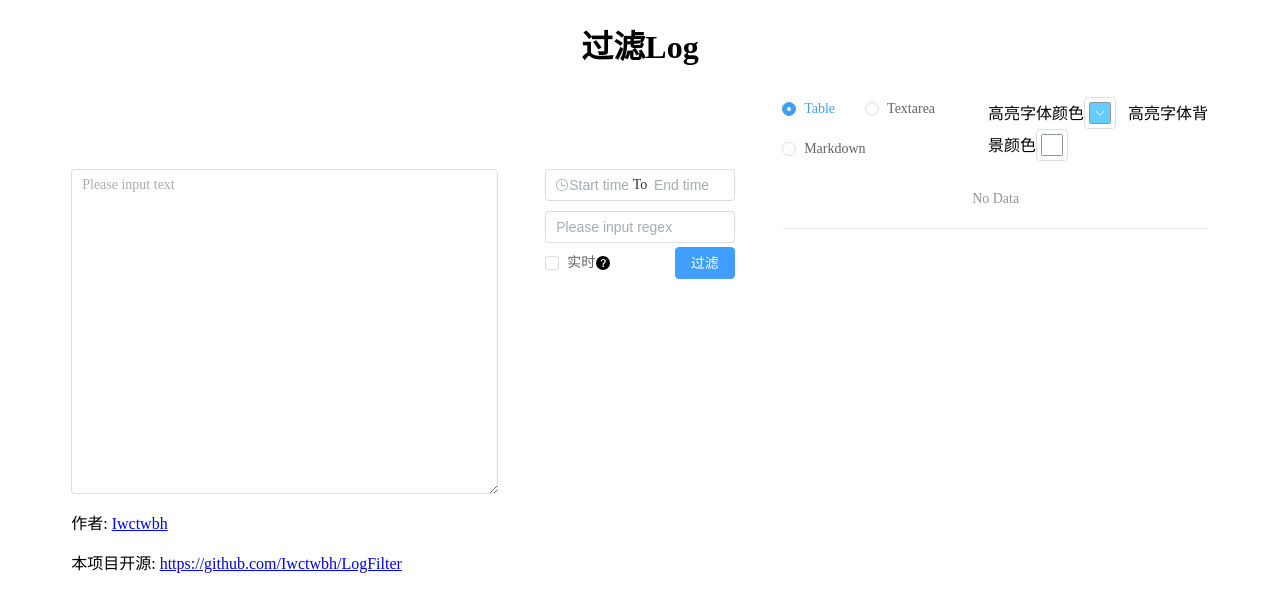
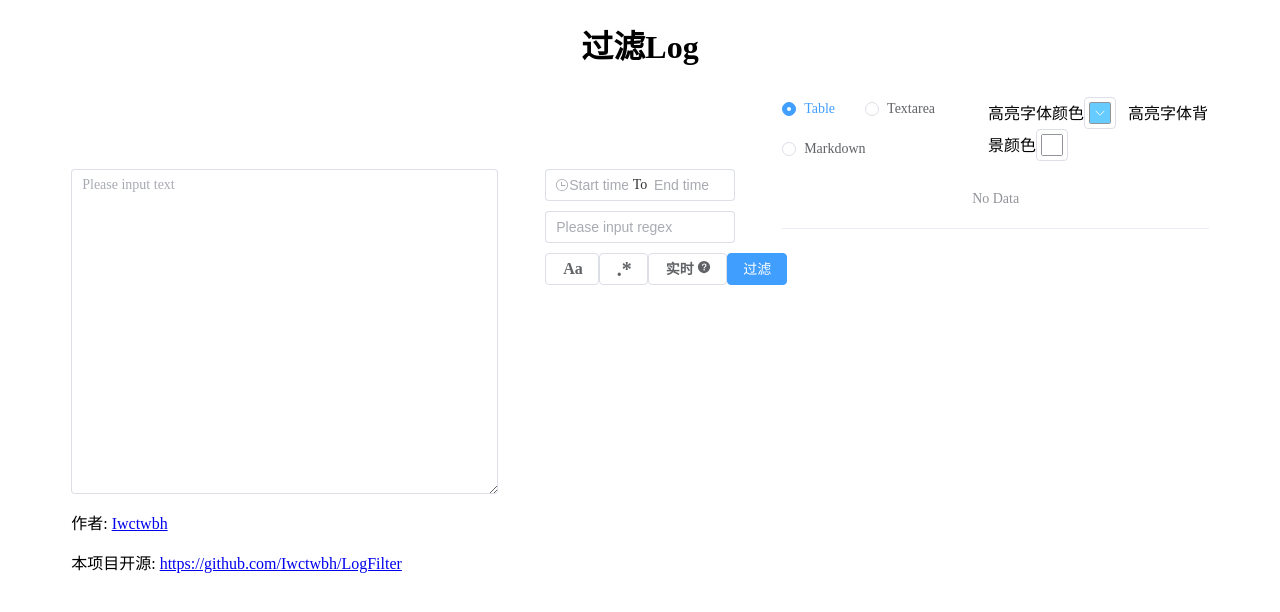
Before and after one commit to Iwctwbh/Tools, a Vue app: page / in a window 1280 px wide. Shown: the top 612 px of the page. Built offline with nearby package versions, Linux system fonts and the light colour scheme.

Commit message:
Update 添加选项（正则、大小写）
Fix
性能改善

```diff
--- a/src/App.vue
+++ b/src/App.vue
@@ -69,27 +69,55 @@
           type="text"
           placeholder="Please input regex"
           @keyup="logFilterForRegex"
+          style="padding-bottom: 10px;"
       />
-      <div style="display: flex; align-items: center;">
+      <div style="display: flex; justify-content: space-between;">
         <el-checkbox
-            v-model="checkboxRealtime"
-            label="实时"
-            size="large"
-        />
+            v-model="isCaseMatch"
+            border
+            class="tools"
+            title="区分大小写"
+        >
+          <strong style="font-size: 16px">
+            Aa
+          </strong>
+        </el-checkbox>
+
+        <el-checkbox
+            v-model="isRegexMatch"
+            border
+            class="tools"
+            title="正则表达式"
+        >
+          <strong style="font-size: 20px;">
+            .*
+          </strong>
+        </el-checkbox>
+
+        <el-checkbox
+            v-model="isRealtime"
+            border
+            class="tools"
+            style="margin-right: 0px"
+            title="实时过滤"
+        >
+          <strong>
+            实时
+          </strong>
           <el-tooltip
               class="box-item"
+              content="性能堪忧"
               effect="dark"
-            content="性能堪忧"
               placement="bottom"
           >
             <el-icon>
               <QuestionFilled/>
             </el-icon>
           </el-tooltip>
-        <div style="flex: 1"></div>
+        </el-checkbox>
         <el-button
-            :disabled="checkboxRealtime"
-            :loading=isLoading
+            :disabled="isRealtime"
+            :loading="isLoading"
             type="primary"
             @click="logFilterForBtn"
         >
@@ -154,7 +182,7 @@ import "md-editor-v3/lib/style.css";
 let sloth: any = {}; // 是否使用命名空间？
 const textareaIn = ref<string>("");
 const textRegex = ref<string>("");
-const checkboxRealtime = ref<boolean>(false);
+const isRealtime = ref<boolean>(false);
 const isLoading = ref<boolean>(false);
 const textareaOut = ref<string>("");
 const datepicker = ref<[Date, Date]>();
@@ -166,6 +194,8 @@ const colorPickerFont = ref<string>("#66CCFF");
 const colorPickerFontBackground = ref<string>("#FFFFFF");
 const reader = ref<string>("Table");
 const tableData = ref<any[]>([]);
+const isCaseMatch = ref<boolean>(false);
+const isRegexMatch = ref<boolean>(false);
 
 const ifTimeSpend = computed<boolean>(() => {
   return timeSpend.value !== "";
@@ -190,7 +220,8 @@ let arrayDisabledSecondsEnd: number[] = [];
 let arrayDatepicker: [Date, Date] = [new Date(), new Date()];
 let dateStart: string = "";
 let dateEnd: string = "";
-let isChanged: boolean = false;
+let isTextareaInOrTimeChange: boolean = false;
+let isRegexChange: boolean = true;
 let isOnlyTime: boolean = false;
 let recognitionTimeStart: number = 0;
 let recognitionTimeEnd: number = 0;
@@ -198,30 +229,31 @@ let recognitionTimeEnd: number = 0;
 // Event
 watch([textareaIn], (): void => {
   mappingData();
-  isChanged = true;
+  isTextareaInOrTimeChange = true;
   arrayTextareaInFilterByTime = [];
-  if (checkboxRealtime.value) {
+  if (isRealtime.value) {
     logFilterForBtn.value();
   }
 });
 
-watch([checkboxRealtime, textRegex], (): void => {
-  regexString = new RegExp(textRegex.value);
-  if (checkboxRealtime.value) {
+watch([isRealtime, textRegex, isCaseMatch, isRegexMatch], (): void => {
+  regexString = new RegExp(textRegex.value, isCaseMatch.value ? "" : "i");
+  isRegexChange = true;
+  if (isRealtime.value) {
     logFilterForBtn.value();
   }
 });
 
 watch([timepicker], (): void => {
-  isChanged = true;
+  isTextareaInOrTimeChange = true;
   arrayTextareaInFilterByTime = [];
-  if (checkboxRealtime.value) {
+  if (isRealtime.value) {
     logFilterForBtn.value();
   }
 });
 
 const readerChange = (value: string): void => {
-  if (arrayTextareaInFilterByTime.length !== 0) {
+  if (arrayTextareaInFilterByTime.length === 0) {
     logFilterForBtn.value();
   }
 };
@@ -242,20 +274,20 @@ const logFilterForBtn = ref((): void => {
 }); // 过滤
 
 const logFilterForRegex = ref((e: any): void => {
-  if (e.keyCode === 13 && !checkboxRealtime.value) {
+  if (e.keyCode === 13 && !isRealtime.value) {
     logFilterForBtn.value();
   }
 }); // 过滤
 
 const logFilterWithTime = (): string[] => {
-  if (isChanged) {
+  if (isTextareaInOrTimeChange) {
     // filter date
     let [timepickerStart, timepickerEnd] = timepicker.value ?? ["", ""];
     let [momentDateStart, momentDateEnd] = [moment(timepickerStart), moment(timepickerEnd)];
     let start = binarySearchMax(arrayTextareaIn, momentDateStart.add(-1, "seconds").toString()) + 1;
     let end = binarySearchMin(arrayTextareaIn, momentDateEnd.add(1, "seconds").toString());
     arrayTextareaInFilterByTime = arrayTextareaIn.slice(start, end);
-    isChanged = false;
+    isTextareaInOrTimeChange = false;
   }
   return arrayTextareaInFilterByTime;
 };
@@ -265,24 +297,29 @@ const logFilterWithRegex = (): void => {
   let [timepickerStart, timepickerEnd] = timepicker.value ?? ["", ""];
   let isFilterFiled = (moment(timepickerStart).isValid() && moment(timepickerEnd).isValid()) || textRegex.value !== "";
   if (textareaIn.value !== "" && isFilterFiled) {
+    if (isRegexChange) {
+      isRegexChange = false;
       if (textRegex.value !== "") {
         if (reader.value === "Markdown" || reader.value === "Table") {
           let tempArray = arrayTextareaInFilterByTime
-            .map(s => regexString.test(s)
-                ? s.replace(regexString, (value) =>
-                    `<label style="background-color: ${colorPickerFontBackground.value}; color:${colorPickerFont.value};">${value}</label>`)
-                : null)
-            .filter(f => f !== null);
+              .filter(f => (isRegexMatch.value
+                  ? regexString.test(f) :
+                  (isCaseMatch.value
+                      ? f.includes(textRegex.value)
+                      : f.toLowerCase().includes(textRegex.value.toLowerCase()))))
+              .map(s => s.replace(isRegexMatch.value ? regexString : textRegex.value, (value) =>
+                  `<label style="background-color: ${colorPickerFontBackground.value}; color:${colorPickerFont.value};">${value}</label>`));
           textareaOut.value = tempArray.join("\n");
 
           tableData.value = [];
           tempArray.forEach(f => tableData.value.push({data: f}));
         } else {
           let tempArray = arrayTextareaInFilterByTime
-            .map(s => regexString.test(s)
-                ? s
-                : null)
-            .filter(f => f !== null);
+              .filter(f => (isRegexMatch.value
+                  ? regexString.test(f) :
+                  (isCaseMatch.value
+                      ? f.includes(textRegex.value)
+                      : f.toLowerCase().includes(textRegex.value.toLowerCase()))));
           textareaOut.value = tempArray.join("\n");
 
           tableData.value = [];
@@ -292,6 +329,7 @@ const logFilterWithRegex = (): void => {
         textareaOut.value = arrayTextareaInFilterByTime.join("\n");
         tableData.value = [];
         arrayTextareaInFilterByTime.forEach(f => tableData.value.push({data: f}));
+      }
     }
   } else {
     textareaOut.value = textareaIn.value;
--- a/src/style.css
+++ b/src/style.css
@@ -22,3 +22,11 @@
 #app #md-editor-v3-preview {
     padding: 5px 11px;
 }
+
+#app .tools {
+    margin: 0px;
+}
+
+#app .tools .el-checkbox__inner {
+    display: none;
+}
```
Lines whose indentation alone changed are shown as unchanged.
